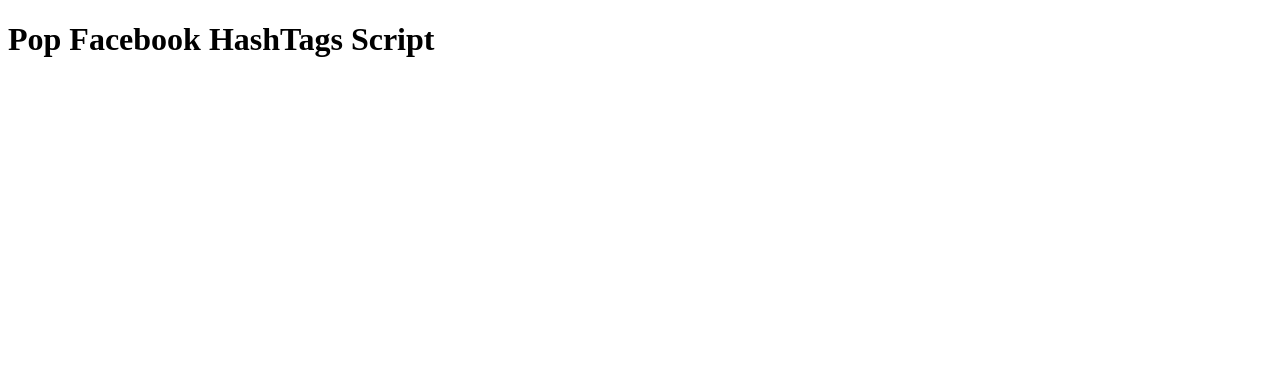
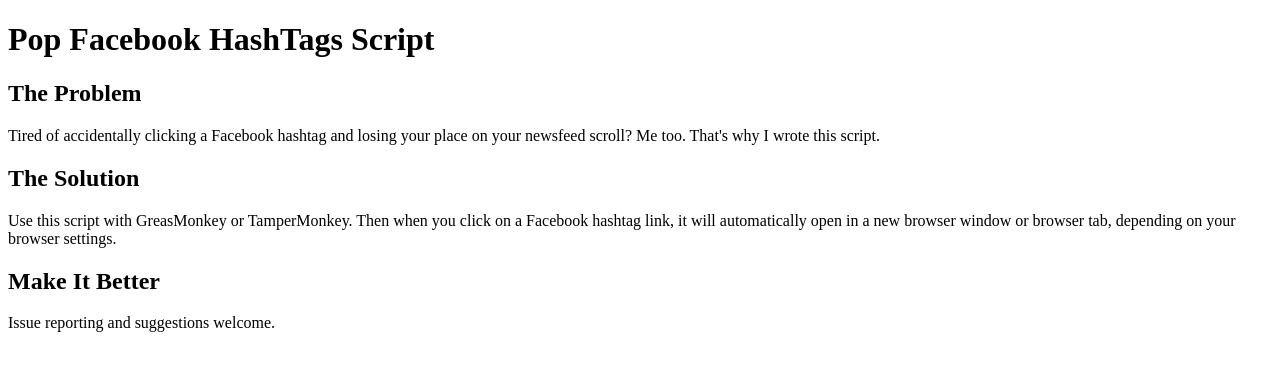
Before and after one commit to emsquared-inc/PopFacebookHashTags, a plain HTML site: page index.html in a window 1280 px wide. Drawn offline with Linux system fonts and the light colour scheme.

Commit message:
Update index.html
Added a few more lines of text

```diff
--- a/index.html
+++ b/index.html
@@ -7,5 +7,21 @@
 	</head>
 	<body>
 		<h1>Pop Facebook HashTags Script</h1>
+
+		<h2>The Problem</h2>
+
+		<p>Tired of accidentally clicking a Facebook hashtag and losing your place on your newsfeed scroll?
+		Me too. That's why I wrote this script.</p>
+
+		<h2>The Solution</h2>
+
+		<p>Use this script with GreasMonkey or TamperMonkey. Then when you click on a Facebook hashtag
+			link, it will automatically open in a new browser window or browser tab, depending on
+			your browser settings.
+		</p>
+
+		<h2>Make It Better</h2>
+
+		<p>Issue reporting and suggestions welcome.</p>
 	</body>
 </html>
```
